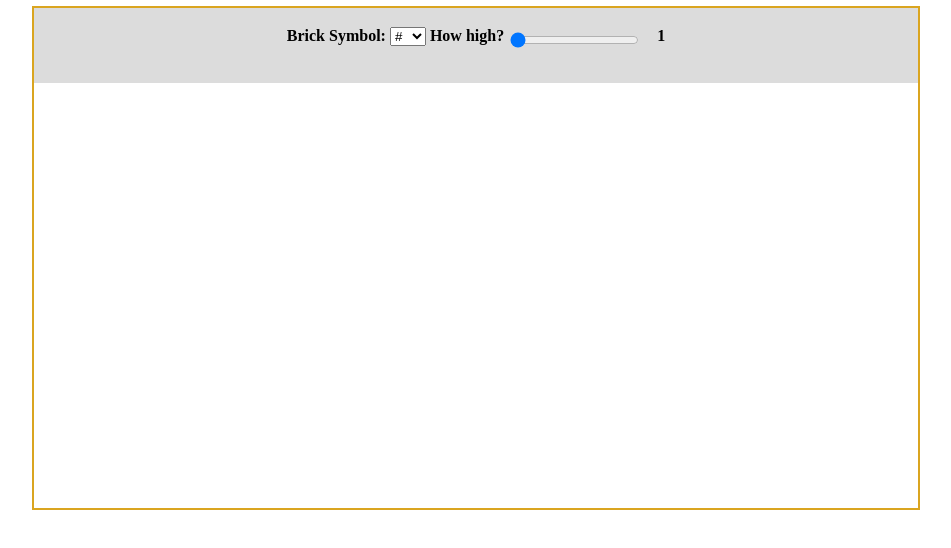
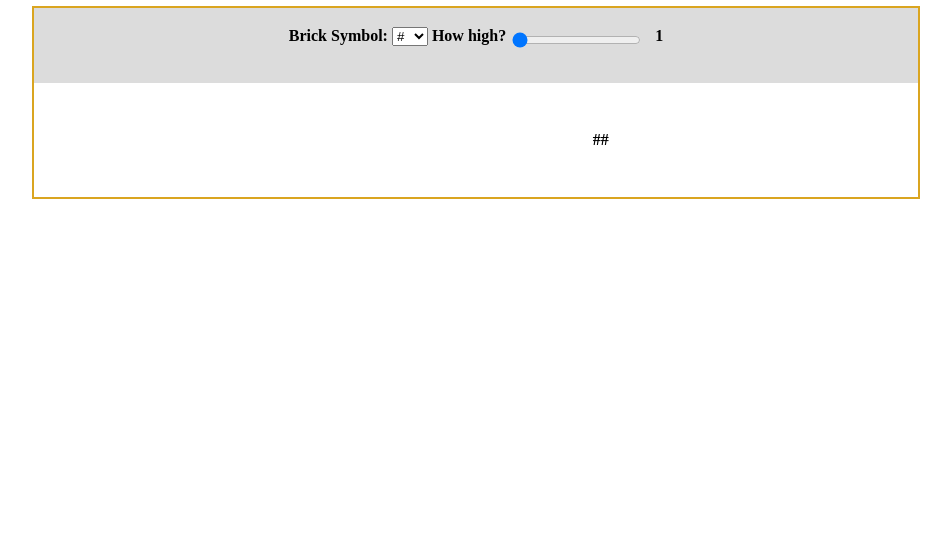
Before and after one commit to godofnoobs/stepic_mario2, a plain HTML site: page index.html in a window 1280 px wide. Shown: the whole page, without its empty margins (164-1115 px from the left). Drawn offline with Linux system fonts and the light colour scheme.

Commit message:
final_version all have been realized

```diff
--- a/index.html
+++ b/index.html
@@ -5,7 +5,6 @@
         <meta charset="windows-1251">
         <meta name="viewport" content="width=device-width, initial-scale=1.0">
         <link rel="stylesheet" type="text/css" href="style.css">
-        <script type="text/javascript" src="pyramid.js"></script>
     </head>
     <body>
         <div class="container">
@@ -18,12 +17,13 @@
                     <option value="@">@</option>
                 </select>
                 <span>How high? </span>
-                <input id="high" type="range" min="1" max="20" step="1" value="1" list="tickmarks">
-                <span id="value">&nbsp;&nbsp;&nbsp;1</span>
+                <input id="high" type="range" min="1" max="20" step="1" value="1">
+                <span id="value">1</span>
             </div>
             <div class="canvas">
 
             </div>
         </div>
+        <script type="text/javascript" src="pyramid.js"></script>
     </body>
 </html>
--- a/pyramid.js
+++ b/pyramid.js
@@ -1,2 +1,34 @@
 var range = document.getElementById('high');
-alert('rangeHigh["value"]');
+var fill = document.getElementById('fill_char');
+var value = document.getElementById('value'),
+        canvas = document.getElementsByClassName('canvas')[0];
+var fillChar = fill['value'];
+var num = 1;
+drawPyramid(fillChar, num);
+range.addEventListener('change', updateText);
+fill.addEventListener('change', updateFill);
+
+function clearCanvas() {
+    canvas.innerHTML = '';
+} // clear div 'canvas'
+function drawPyramid(ch, n) { // draw pyramid at div 'canvas'
+    for (var i=1; i<=n; i++) {
+    var node = document.createElement('p');
+    var text = '';
+    for (j=1; j<=i+1; j++) text+=ch;
+    node.className = 'stair';
+    node.innerHTML = text;
+    canvas.appendChild(node);
+    }
+}
+function updateText(event) {
+    num = parseInt(event.target['value']);
+    value.innerHTML = num;
+    clearCanvas();
+    drawPyramid(fillChar, num);
+}
+function updateFill(event) {
+    fillChar = event.target['value'];
+    clearCanvas();
+    drawPyramid(fillChar, num);
+}
--- a/style.css
+++ b/style.css
@@ -5,11 +5,15 @@ span {
     position: relative;
     top: 7px;
 }
+#value {
+    display: inline-block;
+    text-align: right;
+    width: 1em;
+}
 .container {
     margin-left: 15%;
     margin-right: 15%;
     width: 70%;
-    height: 500px;
     outline: 2px solid goldenrod;
 }
 .header {
@@ -19,3 +23,12 @@ span {
     padding-top: 15px;
     text-align: center;
 }
+.canvas {
+    text-align: right;
+    padding-top: 2em;
+    padding-right: 35%;
+    padding-bottom: 2em;
+}
+.stair {
+    font-weight: bold;
+}
```
